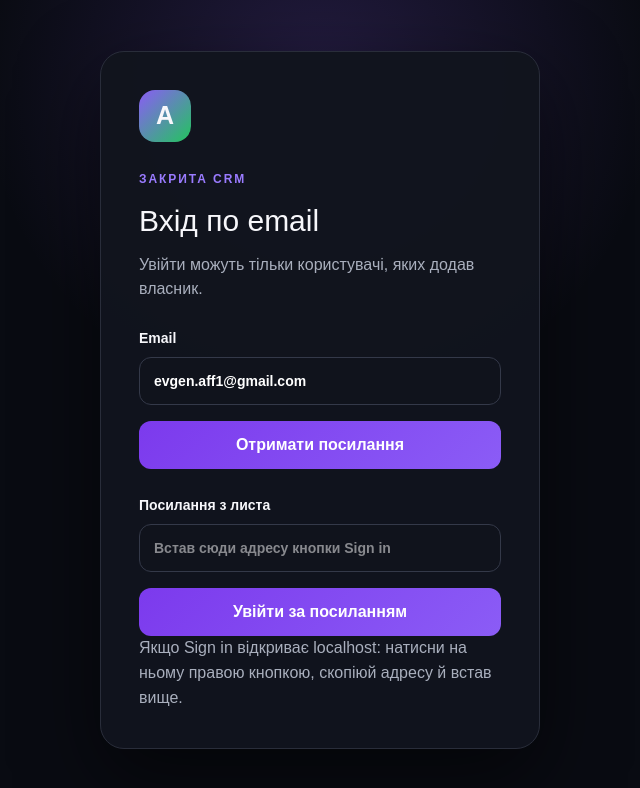
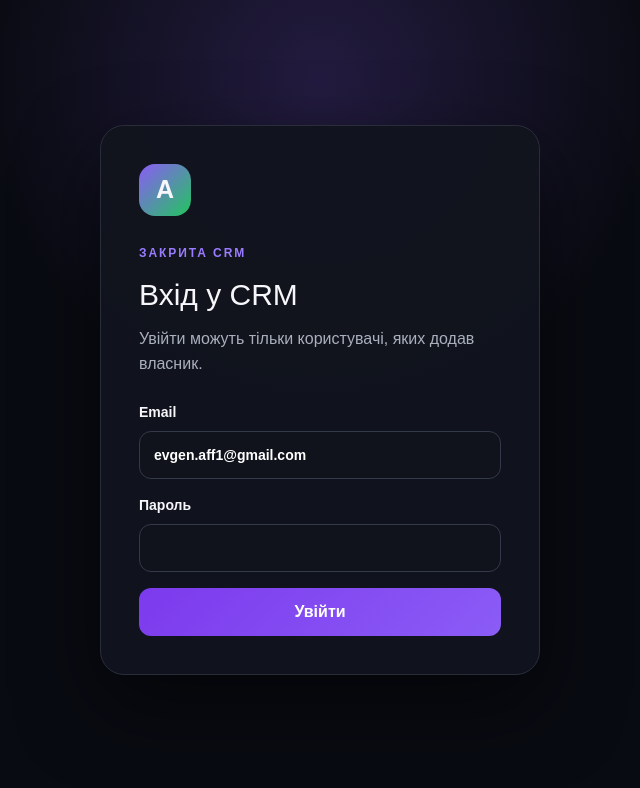
Before and after one commit to vladtraffic30-max/arbi-ahaha-crm, a Next.js app: page / in a window 1280 px wide. Shown: the top 788 px of the page, without its empty margins (320-960 px from the left). Built offline with nearby package versions, Linux system fonts and the light colour scheme.

Commit message:
Replace email magic-link login with password sign-in

```diff
--- a/app/auth-gate.tsx
+++ b/app/auth-gate.tsx
@@ -21,11 +21,9 @@ export default function AuthGate() {
   const [member, setMember] = useState<Member | null>(null);
   const [checking, setChecking] = useState(true);
   const [email, setEmail] = useState("evgen.aff1@gmail.com");
-  const [sent, setSent] = useState(false);
-  const [cooldown, setCooldown] = useState(0);
+  const [password, setPassword] = useState("");
   const [message, setMessage] = useState("");
   const [membersOpen, setMembersOpen] = useState(false);
-  const [magicLink, setMagicLink] = useState("");
 
   useEffect(() => {
     const hash = new URLSearchParams(window.location.hash.slice(1));
@@ -47,12 +45,6 @@ export default function AuthGate() {
     void validate(session);
   }, [session]);
 
-  useEffect(() => {
-    if (cooldown <= 0) return;
-    const timer = window.setInterval(() => setCooldown((value) => Math.max(0, value - 1)), 1000);
-    return () => window.clearInterval(timer);
-  }, [cooldown]);
-
   async function validate(current: Session) {
     setChecking(true);
     const userResponse = await fetch(`${SUPABASE_URL}/auth/v1/user`, { headers: headers(current.access_token) });
@@ -66,48 +58,23 @@ export default function AuthGate() {
     setSession(next); setMember(rows[0]); setChecking(false);
   }
 
-  async function sendCode(event: FormEvent) {
+  async function signIn(event: FormEvent) {
     event.preventDefault();
-    if (cooldown > 0) return;
-    setMessage("Надсилаємо лист…");
-    const redirectTo = "https://arbi-ahaha-crm.vercel.app";
-    const response = await fetch(`${SUPABASE_URL}/auth/v1/otp?redirect_to=${encodeURIComponent(redirectTo)}`, { method: "POST", headers: headers(), body: JSON.stringify({ email: email.trim().toLowerCase(), create_user: true, gotrue_meta_security: {} }) });
-    if (!response.ok) {
-      const body = await response.json().catch(() => ({}));
-      const error = String(body.msg ?? body.message ?? "");
-      if (response.status === 429 || error.toLowerCase().includes("rate limit")) {
-        setCooldown(60);
-        setMessage("Забагато повторних запитів. Зачекай 60 секунд — кнопка активується сама.");
-      } else setMessage(error || "Не вдалося надіслати лист");
-      return;
-    }
-    setCooldown(60); setSent(true); setMessage("Лист надіслано. Натисни Sign in у новому листі.");
-  }
-
-  async function useMagicLink(event: FormEvent) {
-    event.preventDefault();
-    setMessage("Перевіряємо посилання…");
-    try {
-      const url = new URL(magicLink.trim());
-      const tokenHash = url.searchParams.get("token") ?? url.searchParams.get("token_hash");
-      const type = url.searchParams.get("type") ?? "magiclink";
-      if (!tokenHash) throw new Error("У посиланні немає токена входу");
-      const response = await fetch(`${SUPABASE_URL}/auth/v1/verify`, {
+    setMessage("Входимо…");
+    const response = await fetch(`${SUPABASE_URL}/auth/v1/token?grant_type=password`, {
       method: "POST",
       headers: headers(),
-        body: JSON.stringify({ token_hash: tokenHash, type }),
+      body: JSON.stringify({ email: email.trim().toLowerCase(), password, gotrue_meta_security: {} }),
     });
     const body = await response.json().catch(() => ({}));
-      if (!response.ok || !body.access_token || !body.refresh_token) {
-        throw new Error(String(body.msg ?? body.message ?? "Посилання недійсне або вже використане"));
+    if (!response.ok) {
+      setMessage(response.status === 400 ? "Неправильна пошта або пароль" : String(body.msg ?? body.message ?? "Не вдалося увійти"));
+      return;
     }
     const next = { access_token: body.access_token, refresh_token: body.refresh_token, expires_at: body.expires_at, user: body.user ?? { email } };
     localStorage.setItem(SESSION_KEY, JSON.stringify(next));
     setSession(next);
     setMessage("");
-    } catch (error) {
-      setMessage(error instanceof Error ? error.message : "Не вдалося відкрити посилання");
-    }
   }
 
   function signOut(clearMessage = true) {
@@ -116,7 +83,7 @@ export default function AuthGate() {
   }
 
   if (checking) return <div className="auth-screen"><div className="auth-card"><div className="auth-logo">A</div><h1>ARBI X TEAM</h1><p>Перевіряємо доступ…</p></div></div>;
-  if (!session || !member) return <div className="auth-screen"><div className="auth-card"><div className="auth-logo">A</div><span>ЗАКРИТА CRM</span><h1>Вхід по email</h1><p>Увійти можуть тільки користувачі, яких додав власник.</p><form onSubmit={sendCode}><label>Email<input type="email" value={email} onChange={(e) => setEmail(e.target.value)} required autoComplete="email" /></label><button type="submit" disabled={cooldown > 0}>{cooldown > 0 ? `Повторно через ${cooldown} с` : sent ? "Надіслати посилання ще раз" : "Отримати посилання"}</button></form><form onSubmit={useMagicLink}><label>Посилання з листа<input type="url" value={magicLink} onChange={(e) => setMagicLink(e.target.value)} placeholder="Встав сюди адресу кнопки Sign in" required /></label><button type="submit">Увійти за посиланням</button></form><p>Якщо Sign in відкриває localhost: натисни на ньому правою кнопкою, скопіюй адресу й встав вище.</p>{sent && <button className="auth-link" onClick={() => { setSent(false); setMessage(""); }}>Змінити email</button>}{message && <div className="auth-message">{message}</div>}</div></div>;
+  if (!session || !member) return <div className="auth-screen"><div className="auth-card"><div className="auth-logo">A</div><span>ЗАКРИТА CRM</span><h1>Вхід у CRM</h1><p>Увійти можуть тільки користувачі, яких додав власник.</p><form onSubmit={signIn}><label>Email<input type="email" value={email} onChange={(e) => setEmail(e.target.value)} required autoComplete="email" /></label><label>Пароль<input type="password" value={password} onChange={(e) => setPassword(e.target.value)} required autoComplete="current-password" /></label><button type="submit">Увійти</button></form>{message && <div className="auth-message">{message}</div>}</div></div>;
 
   return <><CRMApp user={{ name: member.name || member.email.split("@")[0], email: member.email }} /><div className="auth-user-tools"><span>{member.email}</span>{member.role === "OWNER" && <button onClick={() => setMembersOpen(true)}>Користувачі</button>}<button onClick={() => signOut()}>Вийти</button></div>{membersOpen && <MembersDialog session={session} onClose={() => setMembersOpen(false)} />}</>;
 }
```
Lines whose indentation alone changed are shown as unchanged.
